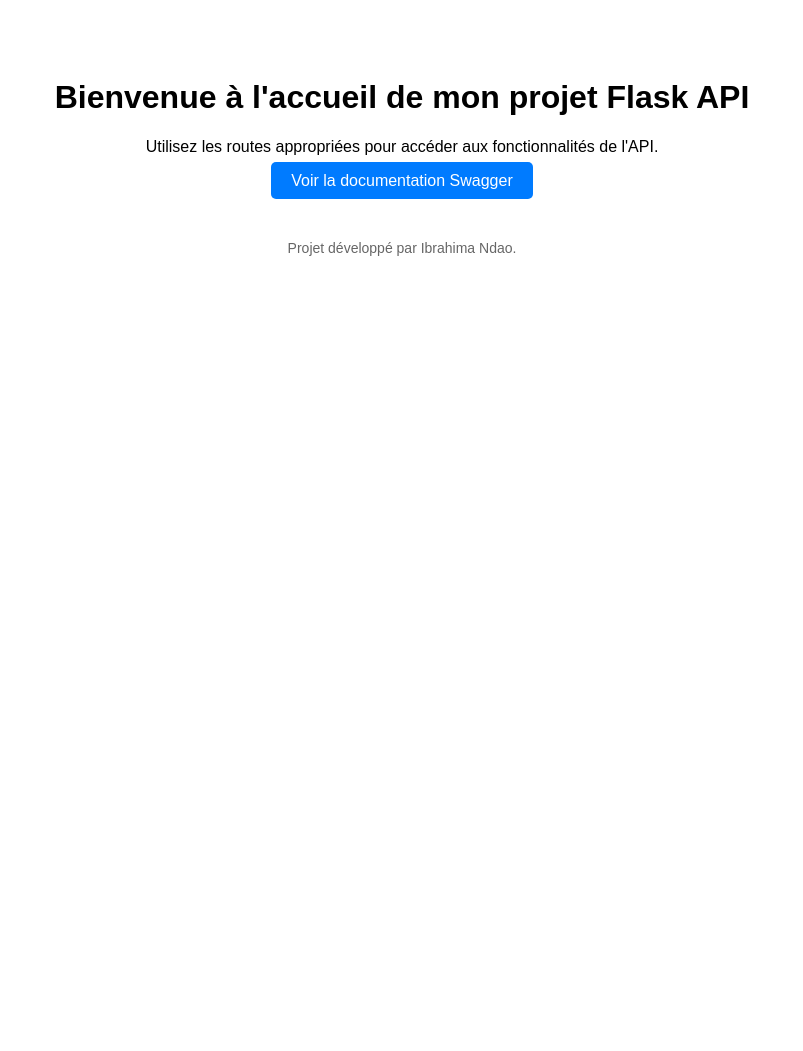
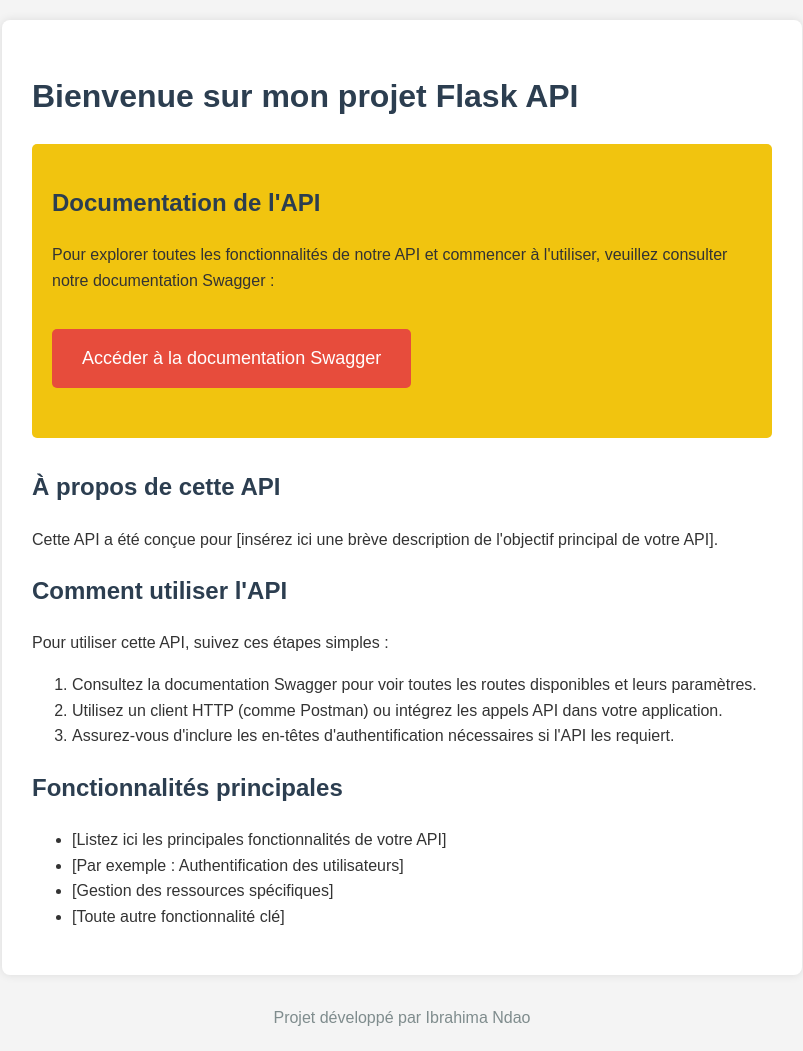
Before and after one commit to Ibrahima-Ndao/Projet_FlaskAPI, a Flask app: page / in a window 1280 px wide. Shown: the whole page, without its empty margins (238-1041 px from the left). Before the commit the page ends 256 px from the top, so only its background shows below. Run offline with Flask 3, Linux system fonts and the light colour scheme.

Commit message:
my laste push for this project

```diff
--- a/app/templates/index.html
+++ b/app/templates/index.html
@@ -1,43 +1,102 @@
 <!DOCTYPE html>
 <html lang="fr">
   <head>
-    <meta charset="UTF-8">
-    <meta name="viewport" content="width=device-width, initial-scale=1.0">
-    <title>Accueil</title>
+    <meta charset="UTF-8" />
+    <meta name="viewport" content="width=device-width, initial-scale=1.0" />
+    <title>Flask API Project</title>
     <style>
       body {
-            font-family: Arial, sans-serif;
-            text-align: center;
-            padding: 50px;
+        font-family: "Arial", sans-serif;
+        line-height: 1.6;
+        color: #333;
+        max-width: 800px;
+        margin: 0 auto;
+        padding: 20px;
+        background-color: #f4f4f4;
       }
-        a {
+      h1,
+      h2 {
+        color: #2c3e50;
+      }
+      .container {
+        background-color: #ffffff;
+        border-radius: 8px;
+        padding: 30px;
+        box-shadow: 0 0 10px rgba(0, 0, 0, 0.1);
+      }
+      .btn {
+        display: inline-block;
+        background-color: #e74c3c;
+        color: #ffffff;
+        padding: 15px 30px;
         text-decoration: none;
-            background-color: #007BFF;
-            color: white;
-            padding: 10px 20px;
         border-radius: 5px;
-            font-size: 16px;
+        transition: background-color 0.3s ease;
+        font-size: 18px;
+        margin-top: 20px;
+        margin-bottom: 30px;
       }
-        a:hover {
-            background-color: #0056b3;
+      .btn:hover {
+        background-color: #c0392b;
+      }
+      .highlight {
+        background-color: #f1c40f;
+        padding: 20px;
+        border-radius: 5px;
+        margin-bottom: 30px;
       }
       footer {
-            margin-top: 50px;
-            font-size: 14px;
-            color: #666;
+        margin-top: 30px;
+        text-align: center;
+        color: #7f8c8d;
       }
     </style>
   </head>
   <body>
-    <h1>Bienvenue à l'accueil de mon projet Flask API</h1>
-    <p>Utilisez les routes appropriées pour accéder aux fonctionnalités de l'API.</p>
+    <div class="container">
+      <h1>Bienvenue sur mon projet Flask API</h1>
 
-    <!-- Button to redirect to Swagger documentation -->
-    <a href="/swagger">Voir la documentation Swagger</a>
+      <div class="highlight">
+        <h2>Documentation de l'API</h2>
+        <p>
+          Pour explorer toutes les fonctionnalités de notre API et commencer à
+          l'utiliser, veuillez consulter notre documentation Swagger :
+        </p>
+        <a href="/swagger" class="btn">Accéder à la documentation Swagger</a>
+      </div>
 
-    <!-- Footer with your name -->
-    <footer>
-        Projet développé par Ibrahima Ndao.
-    </footer>
+      <h2>À propos de cette API</h2>
+      <p>
+        Cette API a été conçue pour [insérez ici une brève description de
+        l'objectif principal de votre API].
+      </p>
+
+      <h2>Comment utiliser l'API</h2>
+      <p>Pour utiliser cette API, suivez ces étapes simples :</p>
+      <ol>
+        <li>
+          Consultez la documentation Swagger pour voir toutes les routes
+          disponibles et leurs paramètres.
+        </li>
+        <li>
+          Utilisez un client HTTP (comme Postman) ou intégrez les appels API
+          dans votre application.
+        </li>
+        <li>
+          Assurez-vous d'inclure les en-têtes d'authentification nécessaires si
+          l'API les requiert.
+        </li>
+      </ol>
+
+      <h2>Fonctionnalités principales</h2>
+      <ul>
+        <li>[Listez ici les principales fonctionnalités de votre API]</li>
+        <li>[Par exemple : Authentification des utilisateurs]</li>
+        <li>[Gestion des ressources spécifiques]</li>
+        <li>[Toute autre fonctionnalité clé]</li>
+      </ul>
+    </div>
+
+    <footer>Projet développé par Ibrahima Ndao</footer>
   </body>
 </html>
```
Lines whose indentation alone changed are shown as unchanged.
